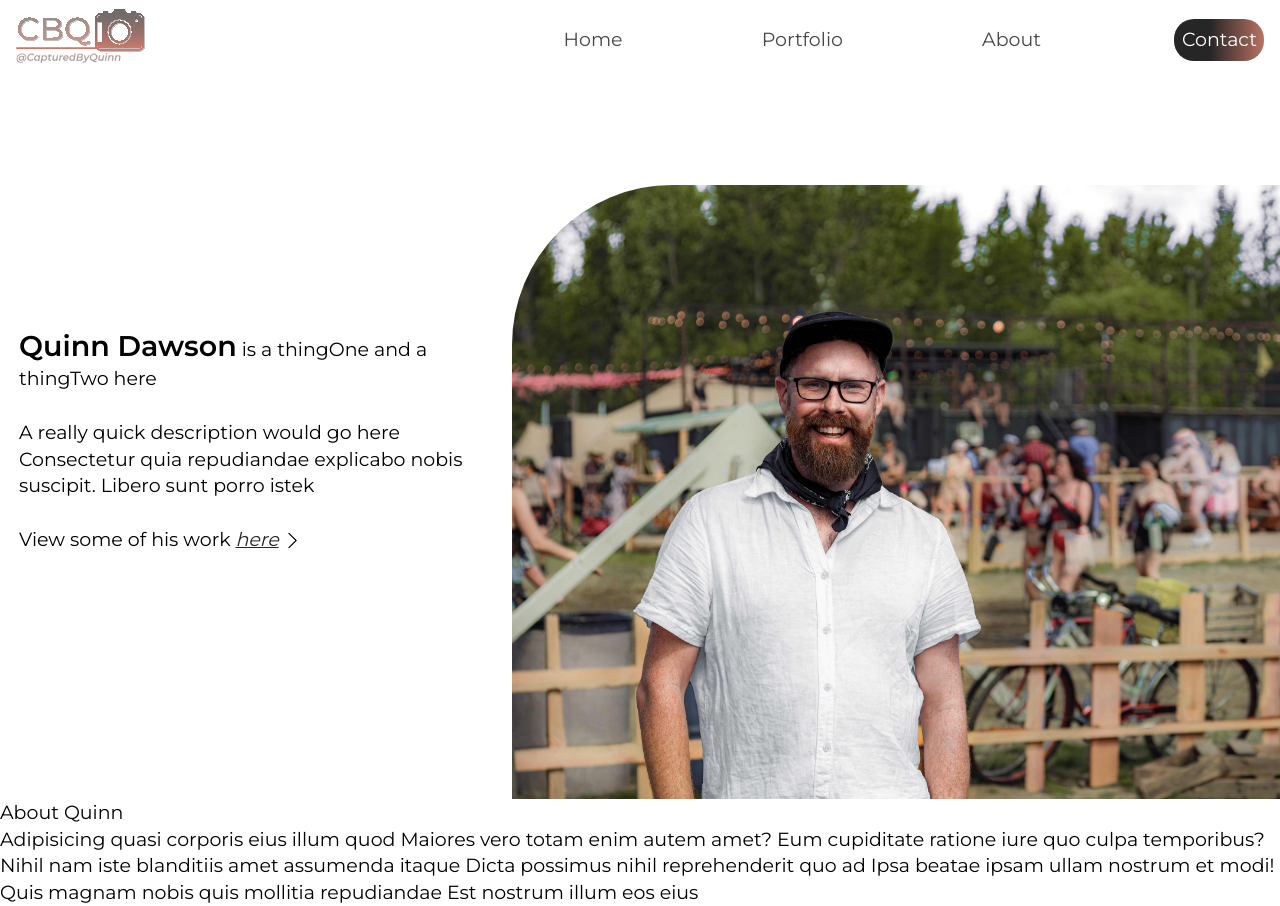
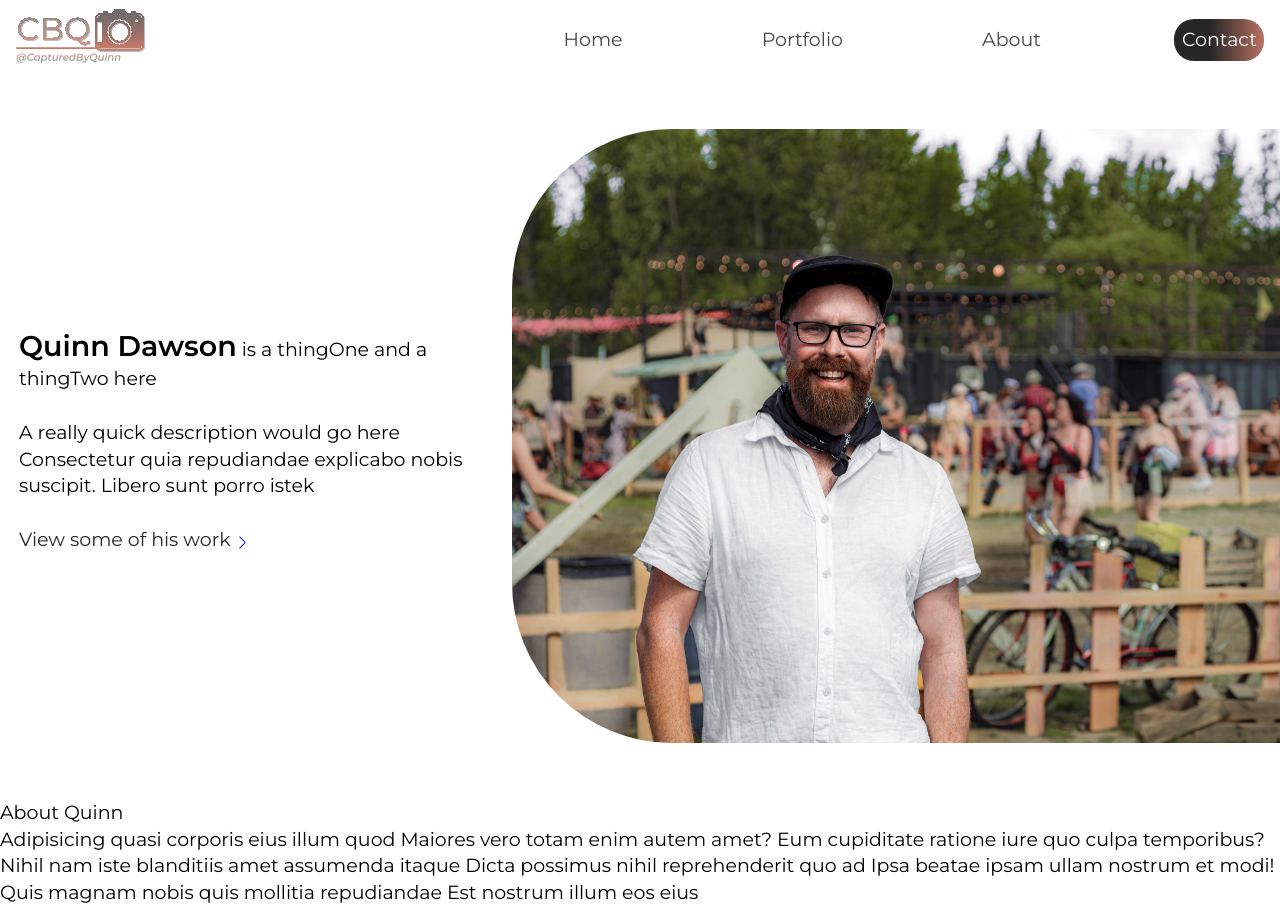
Before and after one commit to hn275/quinn-website, a React (Create React App) app: page / in a window 1280 px wide. Built offline with nearby package versions, Linux system fonts and the light colour scheme.

Commit message:
added stuff to header

```diff
--- a/src/Components/Header/Header.tsx
+++ b/src/Components/Header/Header.tsx
@@ -9,7 +9,7 @@ const Header = (): JSX.Element => {
 
   return (
 
-    <header>
+    <header id="home">
 
       <div className="logo">
         <Logo />
--- a/src/Components/Hero/Hero.tsx
+++ b/src/Components/Hero/Hero.tsx
@@ -1,5 +1,6 @@
 import { BsChevronRight } from 'react-icons/bs';
 import banner from 'assets/pictures/compressed/Quinn_whiteshirt_compressed.jpg';
+import "assets/stylesheets/css/Header.css";
 
 const Hero = (): JSX.Element => {
   // codes
@@ -24,12 +25,12 @@ const Hero = (): JSX.Element => {
         </div>
 
         <aside>
-          <div className="portfolio-link" role="navigation">
-            View some of his work <a href="#portfolio">here</a>
-            <span>
-              <BsChevronRight />
-            </span>
-          </div>
+            <a href="#portfolio" className="portfolio-link">
+            View some of his work
+              <span className="right-chev">
+                <BsChevronRight />
+              </span>
+            </a>
         </aside>
 
       </article>
--- a/src/assets/stylesheets/css/App.css
+++ b/src/assets/stylesheets/css/App.css
@@ -4,6 +4,8 @@
   width: 100%;
   line-height: 1.4;
   font-size: 18px;
+  scroll-behavior: smooth;
+  top: 80px;
 }
 
 @media only screen and (max-width: 480px) {
--- a/src/assets/stylesheets/css/Header.css
+++ b/src/assets/stylesheets/css/Header.css
@@ -158,20 +158,30 @@ nav .nav-links {
     display: grid;
     place-items: center;
     height: calc(100vh - 80px);
+    position: relative;
     grid-template-columns: 1fr 60%;
     grid-template-areas: "text hero";
+  }
+  #hero .portfolio-link {
+    text-decoration: none;
+    color: hsl(0deg, 0%, 15%);
     position: relative;
+    overflow: hidden;
+  }
+  #hero .portfolio-link .right-chev {
+    position: relative;
+    transition: all 200ms 100ms ease-out;
+  }
+  #hero .portfolio-link:hover .right-chev {
+    left: 12px;
   }
   #hero .hero-picture {
     grid-area: hero;
-    position: absolute;
-    bottom: -7px;
     width: 100%;
-    overflow: hidden;
-    border-radius: 160px 0 0 0;
   }
   #hero .hero-picture img {
     width: 100%;
+    border-radius: 0px 160px 160px 0px;
   }
   #hero article {
     grid-area: text;
--- a/src/assets/stylesheets/scss/App.scss
+++ b/src/assets/stylesheets/scss/App.scss
@@ -5,6 +5,8 @@
   width: 100%;
   line-height: 1.4;
   font-size: 18px; // NOTE: holy mother of god root font size
+  scroll-behavior: smooth;
+  top: 80px;
 }
 
 
--- a/src/assets/stylesheets/scss/Header.scss
+++ b/src/assets/stylesheets/scss/Header.scss
@@ -169,18 +169,33 @@ nav {
     display: grid;
     place-items: center;
     height: calc(100vh - $navHeight);
-    grid-template-columns: 1fr 60%;
+    position: relative;
+    grid-template-columns: 1fr 60%; // TODO: change this for the bigger screen size
     grid-template-areas: "text hero";
+
+    .portfolio-link {
+      text-decoration: none;
+      color: colors.$dark-gray;
       position: relative;
+      overflow: hidden;
+
+      .right-chev {
+        position: relative;
+        transition: all 200ms 100ms ease-out;
+      }
+
+      &:hover .right-chev {
+        left: 12px;
+      }
+    }
+
     .hero-picture {
       grid-area: hero;
-      position: absolute;
-      bottom: -7px; // align to the bottom border
       width: 100%;
-      overflow: hidden;
-      border-radius: 160px 0 0 0; // NOTE: delete to show quinn square design
+      // overflow: hidden;
       img {
         width: 100%;
+        border-radius: 0px 160px 160px 0px; // NOTE: delete to show quinn square design
       }
   }
 
```
Also changed, not shown: 2 other files (tests, documents, lock files or other folders). Lines whose indentation alone changed are shown as unchanged.
